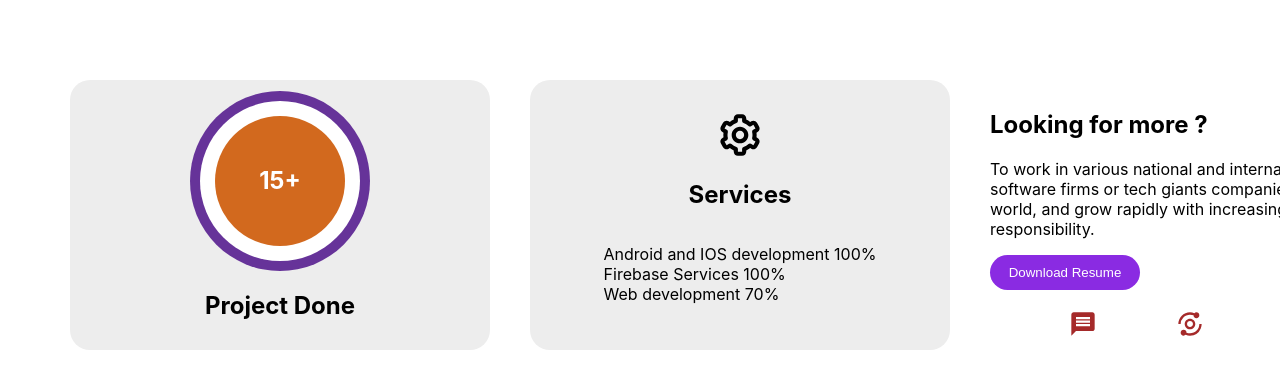
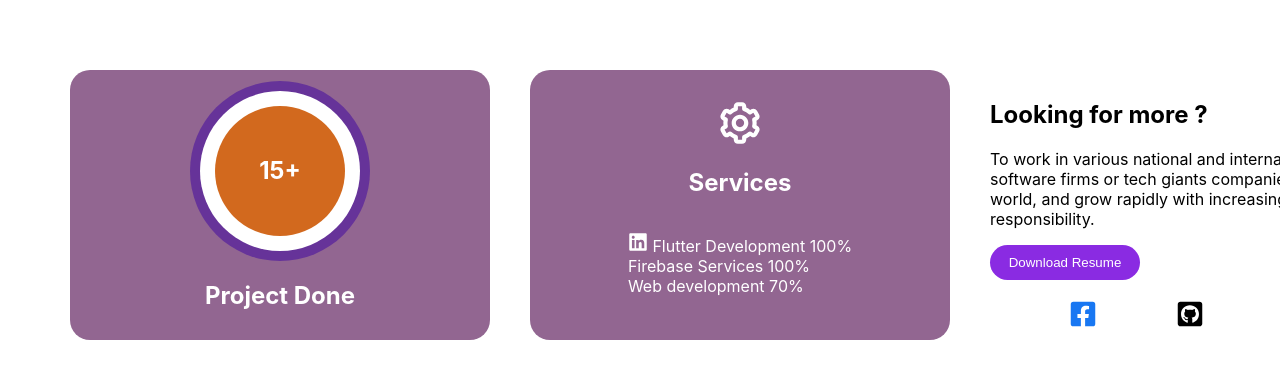
Before and after one commit to hadiuzzaman524/react-portfolio-template, a React (Create React App) app: page / in a window 1280 px wide. Shown: the part 550-938 px from the top of the page. Built offline with nearby package versions, Linux system fonts and the light colour scheme.

Commit message:
design card

```diff
--- a/src/presentation/features/home_screen/Home.js
+++ b/src/presentation/features/home_screen/Home.js
@@ -1,12 +1,15 @@
 import Style from "./Home.module.css";
 import hadi from "../../../images/hadiuzzaman.png";
 import { BiCog } from "react-icons/bi";
+import { FaLinkedin } from "react-icons/fa";
+import { FaGithubSquare } from "react-icons/fa";
+import { FaFacebookSquare } from "react-icons/fa";
 import CommonButton from "../../components/Button";
 
-import { MdMessage } from "react-icons/md";
-import { BiAnalyse, BiSearch } from "react-icons/bi";
+import { RiFlutterFill } from "react-icons/ri";
 
-const iconSize= 28;
+
+const iconSize = 28;
 
 const HomePage = () => {
     return (
@@ -30,11 +33,14 @@ const HomePage = () => {
                         </div>
                     </div>
                     <h2>Project Done</h2>
+
                 </div>
                 <div className={Style.my_scrvices}>
                     <BiCog size={50} />
                     <h2>Services</h2>
-                    <p>Android and IOS development 100% <br /> Firebase Services 100% <br />Web development 70%</p>
+                    <p> <span>
+                        <FaLinkedin size={20} />
+                    </span> Flutter Development 100% <br /> Firebase Services 100% <br />Web development 70%</p>
                 </div>
                 <div className={Style.for_more}>
                     <h2>Looking for more ?</h2>
@@ -43,9 +49,19 @@ const HomePage = () => {
                     </p>
                     <CommonButton title="Download Resume"></CommonButton>
                     <div className={Style.social_icon}>
-                        <MdMessage size={iconSize}/>
-                        <BiAnalyse size={iconSize}/>
-                        <BiCog size={iconSize}/>
+                        <div style={{ color: '#1877F2' }}>
+                            <FaFacebookSquare size={iconSize} />
+                        </div>
+
+                        <div style={{ color: 'black' }}>
+                            <FaGithubSquare size={iconSize} />
+                        </div>
+
+                        <div style={{ color: '#0073B1' }}>
+                            <FaLinkedin size={iconSize} />
+                        </div>
+
+
                     </div>
                 </div>
             </div>
--- a/src/presentation/features/home_screen/Home.module.css
+++ b/src/presentation/features/home_screen/Home.module.css
@@ -1,6 +1,6 @@
 .main_container {
     position: relative;
-    top: 60px;
+    top: 50px;
     z-index: -1;
     display: flex;
     flex-direction: column;
@@ -30,7 +30,7 @@
 .my_scrvices {
     height: 250px;
     width: 400px;
-    background-color: #ededed;
+    background-color: #926691;
     border-radius: 20px;
     margin: 20px;
     padding: 10px;
@@ -38,6 +38,21 @@
     align-items: center;
     justify-content: center;
     flex-direction: column;
+    color: white;
+
+}
+.my_scrvices2 {
+    height: 250px;
+    width: 400px;
+
+    border-radius: 20px;
+    margin: 20px;
+    padding: 10px;
+    display: flex;
+    align-items: center;
+    justify-content: center;
+    flex-direction: column;
+    color: white;
 
 }
 .for_more{
```
